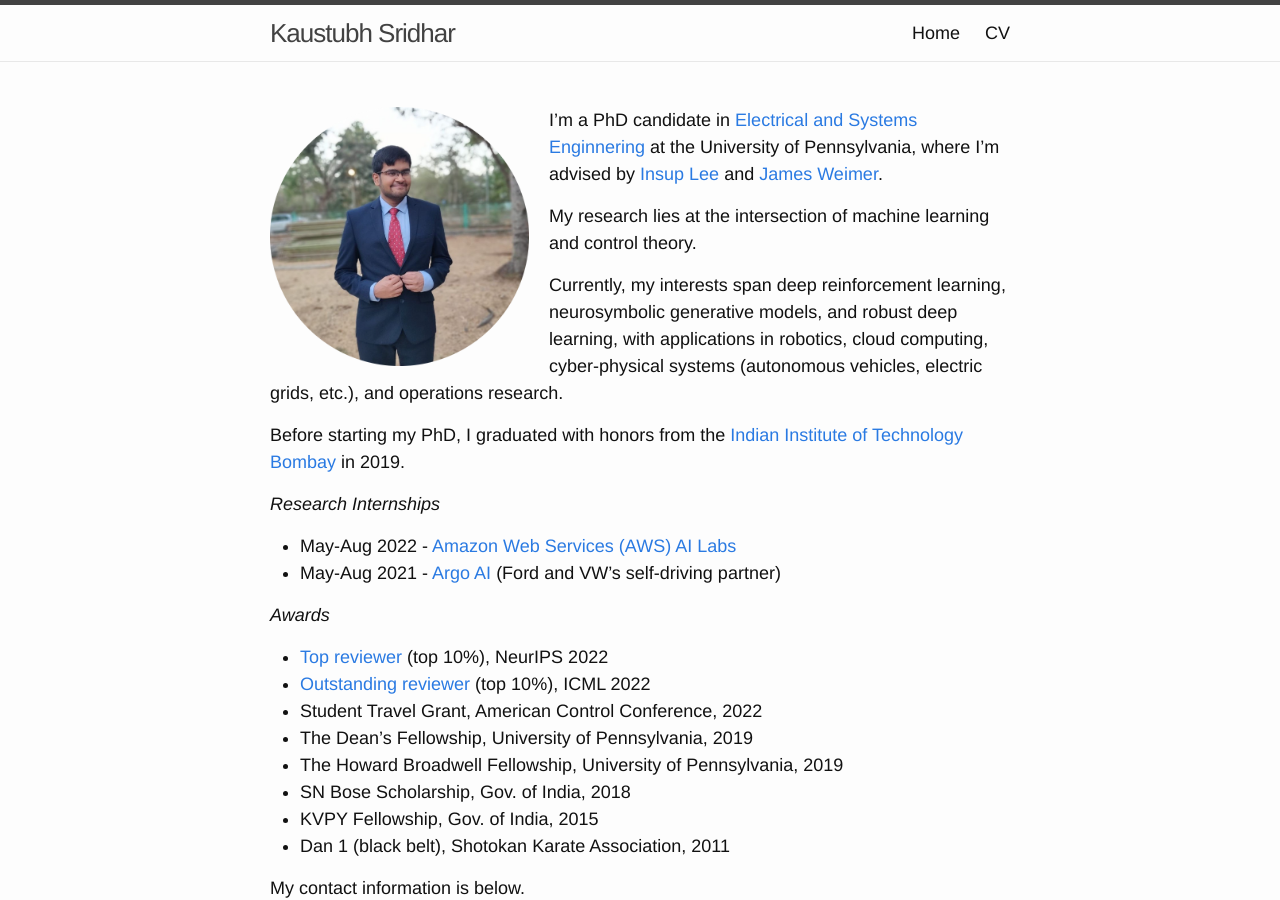
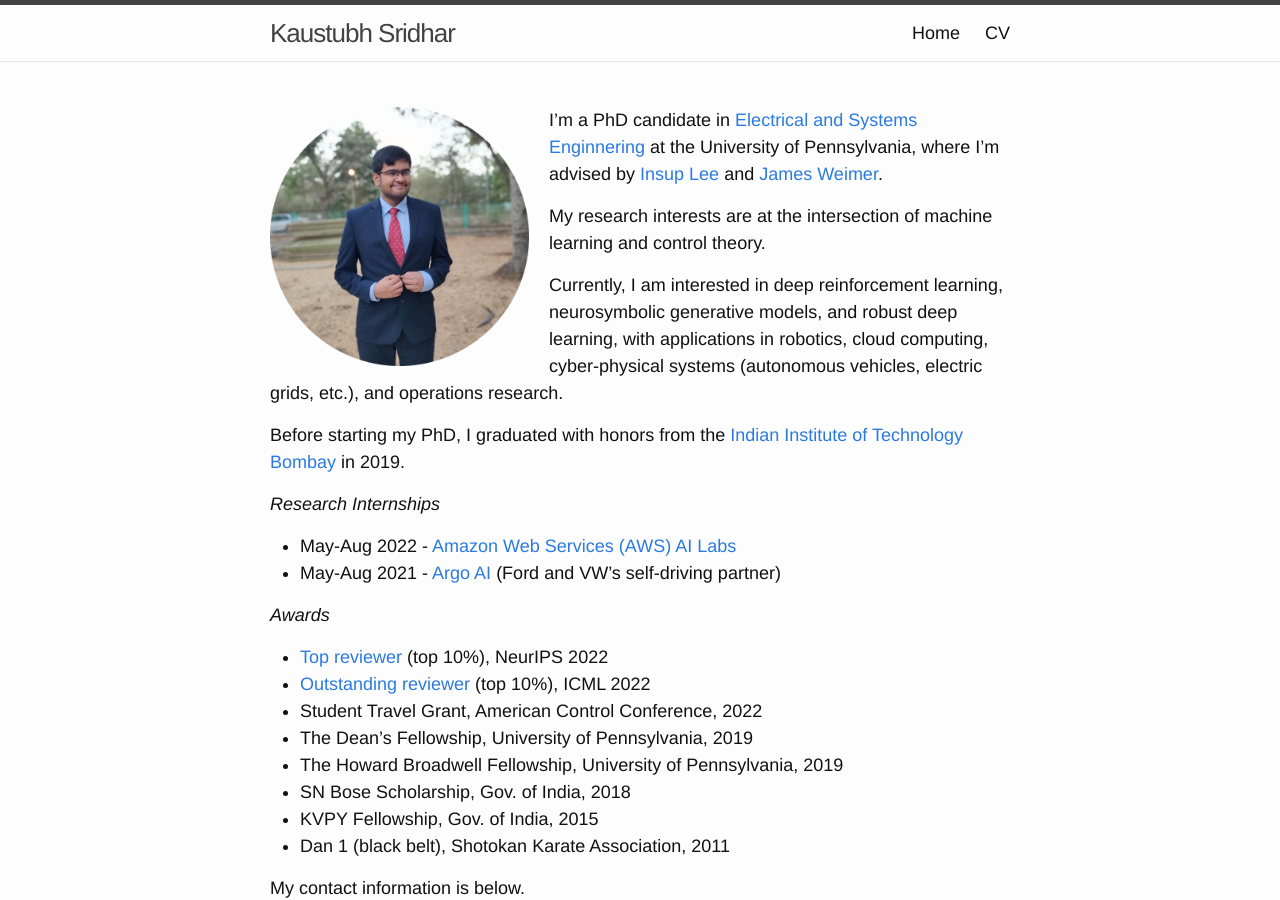
Before and after one commit to kaustubhsridhar/kaustubhsridhar.github.io, a Jekyll site: the page built from index.md, in a window 1280 px wide and 900 px high. Built offline with Jekyll 4.4.1, drawn with Linux system fonts in a browser that asks for light colours; nearby versions of some CDN libraries; some of the changed text lies outside the part shown.

```diff
--- a/index.md
+++ b/index.md
@@ -10,9 +10,9 @@ I'm a PhD candidate in <a href="https://www.ese.upenn.edu/">Electrical and Syste
 
 [//]: #  <a href="https://www.seas.upenn.edu/~weimerj">James Weimer</a> and <a href="https://www.cis.upenn.edu/~sokolsky/">Oleg Sokolsky</a>.
 
-My research lies at the intersection of machine learning and control theory.
+My research interests are at the intersection of machine learning and control theory.
 
-Currently, my interests span deep reinforcement learning, neurosymbolic generative models, and robust deep learning, with applications in robotics, cloud computing, cyber-physical systems (autonomous vehicles, electric grids, etc.), and operations research.
+Currently, I am interested in deep reinforcement learning, neurosymbolic generative models, and robust deep learning, with applications in robotics, cloud computing, cyber-physical systems (autonomous vehicles, electric grids, etc.), and operations research.
 
 Before starting my PhD, I graduated with honors from the <a href="https://www.iitb.ac.in/">Indian Institute of Technology Bombay</a> in 2019.
 
```
Also changed, not shown: _posts/2022-07-24-CoDiT.md (+1 -1 lines), _posts/2022-11-30-ConstrainedNeurosymbolic.md (+1 -1 lines).
